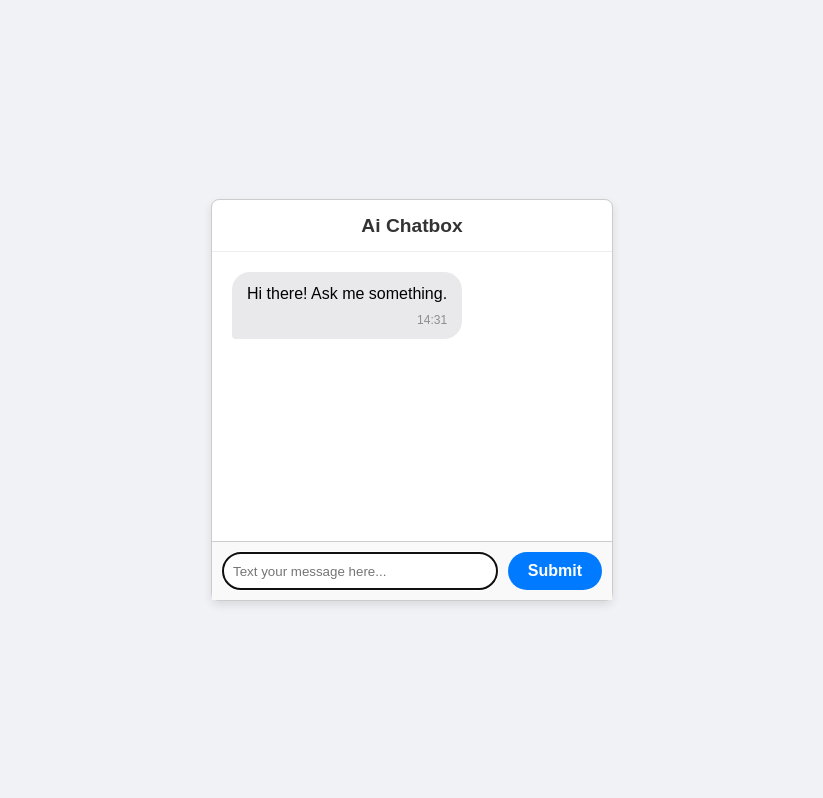
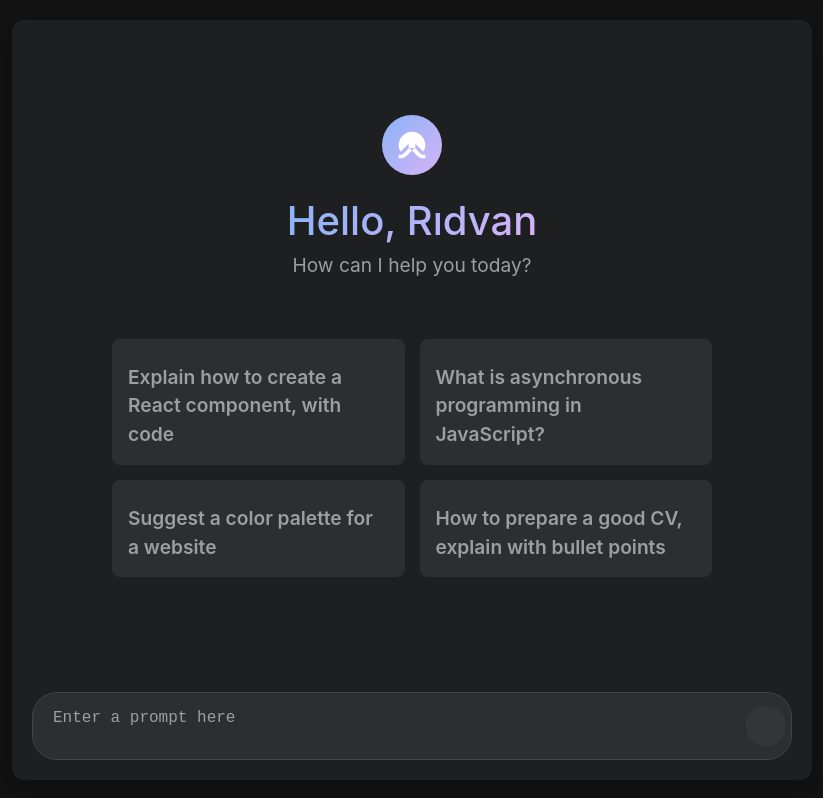
Before and after one commit to rdvankck/AiChat, a React (Vite) app in the folder chatbox-frontend/: page / in a window 1280 px wide. Shown: the whole page, without its empty margins (228-1051 px from the left). Built offline with nearby package versions, Linux system fonts and the light colour scheme.

Commit message:
codeUpdate & commentUpdate & cssUpdate

```diff
--- a/chatbox-frontend/package.json
+++ b/chatbox-frontend/package.json
@@ -12,7 +12,9 @@
   "dependencies": {
     "axios": "^1.10.0",
     "react": "^19.1.0",
-    "react-dom": "^19.1.0"
+    "react-dom": "^19.1.0",
+    "react-markdown": "^10.1.0",
+    "remark-gfm": "^4.0.1"
   },
   "devDependencies": {
     "@eslint/js": "^9.25.0",
--- a/chatbox-frontend/src/App.css
+++ b/chatbox-frontend/src/App.css
@@ -1,124 +1,260 @@
+
+:root {
+  --background-color: #131314;
+  --main-content-bg: #1e1f20;
+  --text-color: #e3e3e3;
+  --secondary-text-color: #9e9e9e;
+  --accent-color-start: #89b3f7;
+  --accent-color-end: #d8b3f8;
+  --card-bg-color: #2d2e30;
+  --card-hover-bg: #3c3d3f;
+  --input-bg-color: #2d2e30;
+  --border-color: #444;
+}
+
 body {
-  background-color: #f0f2f5;
-  font-family: Arial, sans-serif;
+  margin: 0;
+  font-family: -apple-system, BlinkMacSystemFont, 'Segoe UI', Roboto, 'Helvetica Neue', Arial, sans-serif;
+  background-color: var(--background-color);
+  color: var(--text-color);
+  overflow: hidden;
+}
+
+.app-container {
   display: flex;
   justify-content: center;
   align-items: center;
   height: 100vh;
+  width: 100vw;
 }
 
-.chatbot-container {
-  width: 50vh;
-  height: 50vh;
-  border: 1px solid #ccc;
-  border-radius: 8px;
-  background-color: #fff;
+.main-content {
+  width: 100%;
+  max-width: 800px;
+  height: 95vh;
+  max-height: 900px;
+  background-color: var(--main-content-bg);
+  border-radius: 12px;
   display: flex;
   flex-direction: column;
-  box-shadow: 0 4px 8px rgba(0,0,0,0.1);
+  position: relative;
+  box-shadow: 0 10px 30px rgba(0,0,0,0.3);
 }
 
 
-h1 {
+.welcome-screen {
+  flex-grow: 1;
+  display: flex;
+  flex-direction: column;
+  justify-content: center;
+  align-items: center;
+  padding: 20px;
   text-align: center;
+}
+
+.welcome-logo {
+  width: 60px;
+  height: 60px;
+  background: linear-gradient(135deg, var(--accent-color-start), var(--accent-color-end));
+  border-radius: 50%;
+  display: flex;
+  justify-content: center;
+  align-items: center;
+  margin-bottom: 24px;
+}
+
+.welcome-logo svg {
+  width: 32px;
+  height: 32px;
+  fill: white;
+}
+
+.welcome-screen h1 {
+  font-size: 2.5rem;
+  font-weight: 500;
+  background: linear-gradient(135deg, var(--accent-color-start), var(--accent-color-end));
+  -webkit-background-clip: text;
+  -webkit-text-fill-color: transparent;
+  margin: 0;
+}
+
+.welcome-screen p {
+  color: var(--secondary-text-color);
   font-size: 1.2rem;
+  margin-top: 8px;
+}
+
+.prompt-cards {
+  display: grid;
+  grid-template-columns: repeat(2, 1fr);
+  gap: 15px;
+  margin-top: 40px;
+  width: 100%;
+  max-width: 600px;
+}
+
+.card {
+  background-color: var(--card-bg-color);
   padding: 15px;
+  border-radius: 8px;
+  text-align: left;
+  cursor: pointer;
+  transition: background-color 0.2s ease;
+  border: 1px solid transparent;
+}
+
+.card:hover {
+  background-color: var(--card-hover-bg);
+  border-color: var(--border-color);
+}
+
+.card-title {
+  font-weight: 600;
   margin: 0;
-  border-bottom: 1px solid #eee;
-  color: #333;
 }
 
 
 .chat-window {
   flex-grow: 1;
-  padding: 20px;
+  padding: 20px 20px 0 20px;
   overflow-y: auto;
   display: flex;
   flex-direction: column;
-  gap: 12px;
+  gap: 24px;
+}
+
+.message-wrapper {
+  display: flex;
+  gap: 15px;
+  max-width: 90%;
+}
+
+.message-wrapper.user {
+  align-self: flex-end;
+  flex-direction: row-reverse;
+}
+
+.avatar {
+  width: 40px;
+  height: 40px;
+  border-radius: 50%;
+  background-color: var(--card-bg-color);
+  display: flex;
+  justify-content: center;
+  align-items: center;
+  flex-shrink: 0;
+}
+.avatar svg, .avatar img {
+  width: 24px;
+  height: 24px;
+  fill: var(--text-color);
+}
+.avatar.gemini-logo {
+   background: linear-gradient(135deg, var(--accent-color-start), var(--accent-color-end));
+}
+.avatar.gemini-logo svg {
+  fill: white;
 }
 
 
 .message {
-  padding: 10px 15px;
-  border-radius: 18px;
-  max-width: 75%;
   display: flex;
   flex-direction: column;
-  color:black;
+  padding: 0;
 }
 
-.message.user {
-  background-color: #007bff;
-  color: white;
-  align-self: flex-end;
-  border-bottom-right-radius: 4px;
+.message-text {
+  line-height: 1.6;
+}
+/* Markdown Styles */
+.message-text p { margin: 0 0 10px 0; }
+.message-text pre {
+  background-color: #0d0d0d;
+  padding: 15px;
+  border-radius: 8px;
+  overflow-x: auto;
+  border: 1px solid var(--border-color);
+}
+.message-text code {
+  font-family: 'Courier New', Courier, monospace;
 }
 
-.message.bot {
-  background-color: #e9e9eb;
-  color: black;
+.message-time {
+  font-size: 0.75rem;
+  margin-top: 8px;
+  color: var(--secondary-text-color);
   align-self: flex-start;
-  border-bottom-left-radius: 4px;
+}
+
+
+@keyframes shimmer {
+  0% { background-position: -400px 0; }
+  100% { background-position: 400px 0; }
+}
+.shimmer {
+  animation: shimmer 1.5s infinite linear;
+  background: linear-gradient(to right, var(--card-bg-color) 20%, #4a4b4d 50%, var(--card-bg-color) 80%);
+  background-size: 800px 104px;
+  width: 150px;
+  height: 20px;
+  border-radius: 4px;
 }
 
 
 
-
-.message-text {
-  word-wrap: break-word;
+.input-area-container {
+  padding: 20px;
 }
-
-/* Saati tutan kısım */
-.message-time {
-  font-size: 0.75rem;
-  margin-top: 5px;
-  align-self: flex-end;
-  opacity: 0.7;
-}
-
-/* Kullanıcı mesajındaki saatin rengi */
-.message.user .message-time {
-  color: #e0e0e0;
-}
-
-/* Bot mesajındaki saatin rengi */
-.message.bot .message-time {
-  color: #666;
-}
-
-
 
 .input-form {
   display: flex;
-  padding: 10px;
-  border-top: 1px solid #ccc;
-  background-color: #f9f9f9;
+  align-items: center;
+  gap: 10px;
+  background-color: var(--input-bg-color);
+  border-radius: 25px;
+  padding: 5px 5px 5px 20px;
+  border: 1px solid var(--border-color);
 }
 
-.input-form input {
+.input-form textarea {
   flex-grow: 1;
-  border: 1px solid #ddd;
-  padding: 10px;
-  border-radius: 20px;
-  margin-right: 10px;
+  background: transparent;
+  border: none;
+  color: var(--text-color);
+  font-size: 1rem;
+  resize: none;
+  height: 24px;
+  max-height: 100px;
+  line-height: 24px;
+  padding: 8px 0;
+  outline: none;
+}
+.input-form textarea::placeholder {
+  color: var(--secondary-text-color);
 }
 
 .input-form button {
-  background-color: #007bff;
-  color: white;
+  width: 40px;
+  height: 40px;
+  border-radius: 50%;
   border: none;
-  padding: 10px 20px;
-  border-radius: 20px;
+  background-color: var(--card-hover-bg);
+  display: flex;
+  justify-content: center;
+  align-items: center;
   cursor: pointer;
-  font-weight: bold;
+  transition: background-color 0.2s ease;
+}
+.input-form button:hover:not(:disabled) {
+  background-color: #4f5052;
+}
+.input-form button:disabled {
+  opacity: 0.5;
+  cursor: not-allowed;
 }
 
-.input-form button:hover {
-  background-color: #0056b3;
+.input-form button svg {
+  width: 20px;
+  height: 20px;
+  fill: var(--text-color);
 }
-
-.message.typing .message-text {
-  font-style: italic;
-  color: #666;
-}
--- a/chatbox-frontend/src/App.jsx
+++ b/chatbox-frontend/src/App.jsx
@@ -1,106 +1,192 @@
-import { useState, useEffect } from 'react';
+import { useState, useEffect, useRef } from 'react';
 import axios from 'axios';
+import ReactMarkdown from 'react-markdown';
+import remarkGfm from 'remark-gfm';
 import './App.css';
 
+// --- SVG Icon Components ---
+const GeminiLogo = () => (
+  <svg width="24" height="24" viewBox="0 0 24 24" fill="currentColor" xmlns="http://www.w3.org/2000/svg">
+    <path d="M14.5 9.5C14.5 8.67 14.17 7.9 13.67 7.33L12 5.67L10.33 7.33C9.83 7.9 9.5 8.67 9.5 9.5V14.5H14.5V9.5Z" />
+    <path d="M9.5 14.5L5.67 18.33C5.1 18.9 4.33 19.23 3.5 19.23H2V22H3.5C5.16 22 6.75 21.35 7.9 20.2L12 16.1L9.5 14.5Z" />
+    <path d="M14.5 14.5L18.33 18.33C18.9 18.9 19.67 19.23 20.5 19.23H22V22H20.5C18.84 22 17.25 21.35 16.1 20.2L12 16.1L14.5 14.5Z" />
+    <path d="M12 2C6.48 2 2 6.48 2 12C2 13.85 2.54 15.58 3.5 17L12 8.5L20.5 17C21.46 15.58 22 13.85 22 12C22 6.48 17.52 2 12 2Z" />
+  </svg>
+);
+
+const SendIcon = () => (
+  <svg width="24" height="24" viewBox="0 0 24 24" fill="currentColor" xmlns="http://www.w3.org/2000/svg">
+    <path d="M2.01 21L23 12L2.01 3L2 10L17 12L2 14L2.01 21Z" />
+  </svg>
+);
+
 function App() {
+  // --- State Management ---
+  const [messages, setMessages] = useState([]);
+  const [inputValue, setInputValue] = useState('');
+  const [isTyping, setIsTyping] = useState(false); // To show the "Bot is typing..." indicator
 
+  // --- Refs for DOM elements ---
+  const chatWindowRef = useRef(null); // To control chat window scrolling
+  const textAreaRef = useRef(null); // To control textarea height
+
+  // Set the initial welcome message when the component mounts for the first time
+  useEffect(() => {
+    setMessages([{
+      text: 'Hello Rıdvan! How can I help you today?',
+      sender: 'bot',
+      timestamp: getFormattedTime()
+    }]);
+  }, []); // Empty dependency array means this runs only once on mount
+
+  // Auto-scroll to the bottom of the chat window on new messages or when the bot is typing
+  useEffect(() => {
+    if (chatWindowRef.current) {
+      chatWindowRef.current.scrollTop = chatWindowRef.current.scrollHeight;
+    }
+  }, [messages, isTyping]); // Reruns whenever 'messages' or 'isTyping' state changes
+
+  // Auto-adjust the height of the textarea based on its content
+  useEffect(() => {
+    if (textAreaRef.current) {
+      textAreaRef.current.style.height = '24px'; // Reset height
+      const scrollHeight = textAreaRef.current.scrollHeight;
+      textAreaRef.current.style.height = `${scrollHeight}px`; // Set to new scroll height
+    }
+  }, [inputValue]); // Reruns whenever the user types in the textarea
+
+  // --- Helper Functions ---
   const getFormattedTime = () => {
     const date = new Date();
-    const hours = String(date.getHours()).padStart(2, '0');
-    const minutes = String(date.getMinutes()).padStart(2, '0');
-    return `${hours}:${minutes}`;
+    return date.toLocaleTimeString('en-US', { hour: '2-digit', minute: '2-digit' });
   };
 
-  const [messages, setMessages] = useState([
-    {
-      text: 'Hi there! Ask me something.',
-      sender: 'bot',
-      timestamp: getFormattedTime()
-    }
-  ]);
-  const [inputValue, setInputValue] = useState('');
-  const [isTyping, setIsTyping] = useState(false);
-
-  useEffect(() => {
-    const chatWindow = document.querySelector('.chat-window');
-    chatWindow.scrollTop = chatWindow.scrollHeight;
-  }, [messages, isTyping]);
-
-
-
-  const handleSendMessage = async (e) => { // async Function
-    e.preventDefault();
-    if (inputValue.trim() === '') return;
+  // --- Core Logic: Handling Message Sending ---
+  const handleSendMessage = async (promptText = inputValue) => {
+    if (promptText.trim() === '') return; // Don't send empty messages
 
     const userMessage = {
-      text: inputValue,
+      text: promptText,
       sender: 'user',
       timestamp: getFormattedTime(),
     };
 
-    setMessages(prevMessages => [...prevMessages, userMessage]);
-    const currentInputValue = inputValue;
+    // If this is the first user message, replace the welcome message instead of appending
+    const newMessages = messages.length === 1 && messages[0].text.includes('Hello')
+      ? [userMessage]
+      : [...messages, userMessage];
+
+    setMessages(newMessages);
     setInputValue('');
     setIsTyping(true);
 
-
     try {
-      // Post request our backend
-      const response = await axios.post('http://localhost:3000/api/chat', {
-        prompt: currentInputValue
-      });
+      // Send the prompt to the backend API
+      const response = await axios.post('http://localhost:3000/api/chat', { prompt: promptText });
 
       const botMessage = {
-        text: response.data.reply,
+        text: response.data.reply || "Something went wrong, I couldn't get a response.",
         sender: 'bot',
         timestamp: getFormattedTime(),
       };
-
-      setMessages(prevMessages => [...prevMessages, botMessage]);
-
+      setMessages(prev => [...prev, botMessage]);
     } catch (error) {
-      console.error("Backend request error:", error);
+      console.error("Error while making a request to the backend:", error);
       const errorMessage = {
-        text: "Im sorry, we have a connection problem with backend.",
+        text: "Sorry, an error occurred while connecting to the AI server.",
         sender: 'bot',
         timestamp: getFormattedTime(),
       };
-      setMessages(prevMessages => [...prevMessages, errorMessage]);
+      setMessages(prev => [...prev, errorMessage]);
     } finally {
-      setIsTyping(false);
+      setIsTyping(false); // Ensure the typing indicator is always removed
     }
-
   };
 
+  // Handles the form submission event
+  const handleFormSubmit = (e) => {
+    e.preventDefault(); // Prevents the page from reloading
+    handleSendMessage();
+  };
+
+  // --- Sub-components for better readability ---
+  const PromptCard = ({ title, onClick }) => (
+    <div className="card" onClick={onClick}>
+      <p className="card-title">{title}</p>
+    </div>
+  );
+
   return (
-    <div className="chatbot-container">
-      <h1>Ai Chatbox</h1>
-      <div className="chat-window">
+    <div className="app-container">
+      <div className="main-content">
+
+        {/* --- Conditional Rendering: Welcome Screen or Chat Window --- */}
+        {messages.length === 1 && messages[0].text.includes('Hello') ? (
+          <div className="welcome-screen">
+            <div className="welcome-logo"><GeminiLogo /></div>
+            <h1>Hello, Rıdvan</h1>
+            <p>How can I help you today?</p>
+            <div className="prompt-cards">
+              <PromptCard title="Explain how to create a React component, with code" onClick={() => handleSendMessage("Explain how to create a React component, with code")} />
+              <PromptCard title="What is asynchronous programming in JavaScript?" onClick={() => handleSendMessage("What is asynchronous programming in JavaScript?")}/>
+              <PromptCard title="Suggest a color palette for a website" onClick={() => handleSendMessage("Suggest a color palette for a website")} />
+              <PromptCard title="How to prepare a good CV, explain with bullet points" onClick={() => handleSendMessage("How to prepare a good CV, explain with bullet points")} />
+            </div>
+          </div>
+        ) : (
+          <div className="chat-window" ref={chatWindowRef}>
             {messages.map((message, index) => (
-          <div key={index} className={`message ${message.sender}`}>
-            <div className="message-text">{message.text}</div>
+              <div key={index} className={`message-wrapper ${message.sender}`}>
+                <div className={`avatar ${message.sender === 'bot' ? 'gemini-logo' : ''}`}>
+                  {message.sender === 'bot' ? <GeminiLogo /> : <span>R</span>}
+                </div>
+                <div className="message">
+                  <div className="message-text">
+                    <ReactMarkdown remarkPlugins={[remarkGfm]}>{message.text}</ReactMarkdown>
+                  </div>
                   <div className="message-time">{message.timestamp}</div>
                 </div>
+              </div>
             ))}
-        {}
+            {/* This part is displayed while the bot is typing */}
             {isTyping && (
-          <div className="message bot typing">
-            <div className="message-text">Bot texting...</div>
+               <div className="message-wrapper bot">
+                <div className="avatar gemini-logo"><GeminiLogo /></div>
+                <div className="message">
+                  <div className="message-text">
+                    <div className="shimmer"></div>
+                  </div>
+                </div>
               </div>
             )}
           </div>
-      <form className="input-form" onSubmit={handleSendMessage}>
-        <input
-          type="text"
+        )}
+
+        {/* --- Input Form Area --- */}
+        <div className="input-area-container">
+          <form className="input-form" onSubmit={handleFormSubmit}>
+            <textarea
+              ref={textAreaRef}
               value={inputValue}
               onChange={(e) => setInputValue(e.target.value)}
-          placeholder="Text your message here..."
-          autoFocus
+              placeholder="Enter a prompt here"
+              rows={1}
+              onKeyDown={(e) => {
+                // Send message on 'Enter' but allow new lines with 'Shift+Enter'
+                if (e.key === 'Enter' && !e.shiftKey) {
+                  e.preventDefault();
+                  handleSendMessage();
+                }
+              }}
             />
-        <button type="submit">Submit</button>
+            <button type="submit" disabled={!inputValue.trim() || isTyping}>
+              <SendIcon />
+            </button>
           </form>
         </div>
-  )
+      </div>
+    </div>
+  );
 }
 
 export default App;
```
Also changed, not shown: 1 other file (tests, documents, lock files or other folders). Lines whose indentation alone changed are shown as unchanged.
